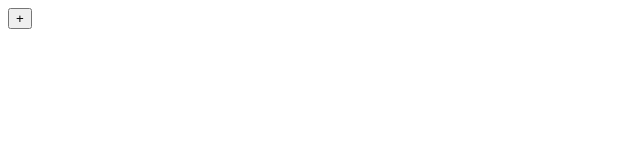
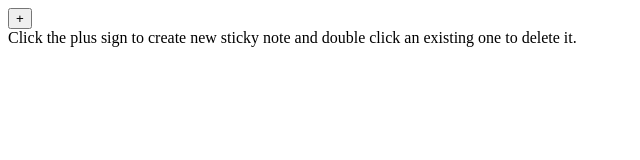
Before and after one commit to MichaelCampbell-on3001/stickynotes, a plain HTML site: page index.html in a window 1280 px wide. Shown: the whole page, without its empty margins (0-640 px from the left). Drawn offline with Linux system fonts and the light colour scheme.

Commit message:
added directions in the footer

```diff
--- a/index.html
+++ b/index.html
@@ -12,4 +12,5 @@
     type="button">+</button>
   </div>
 </body>
+<footer>Click the plus sign to create new sticky note and double click an existing one to delete it.</footer>
 </html>
```
